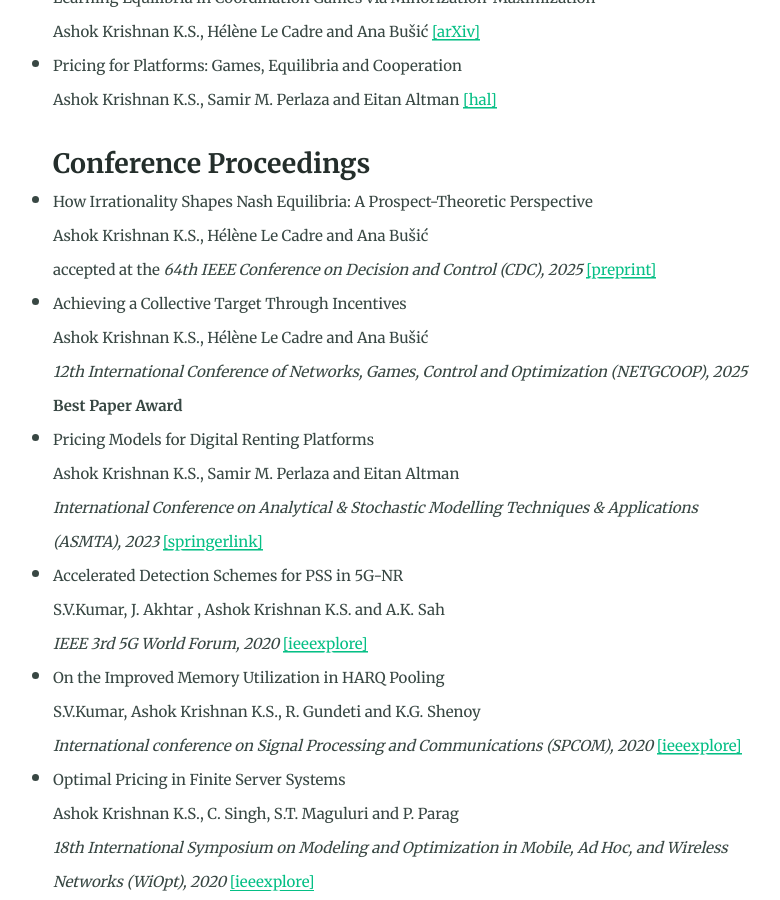
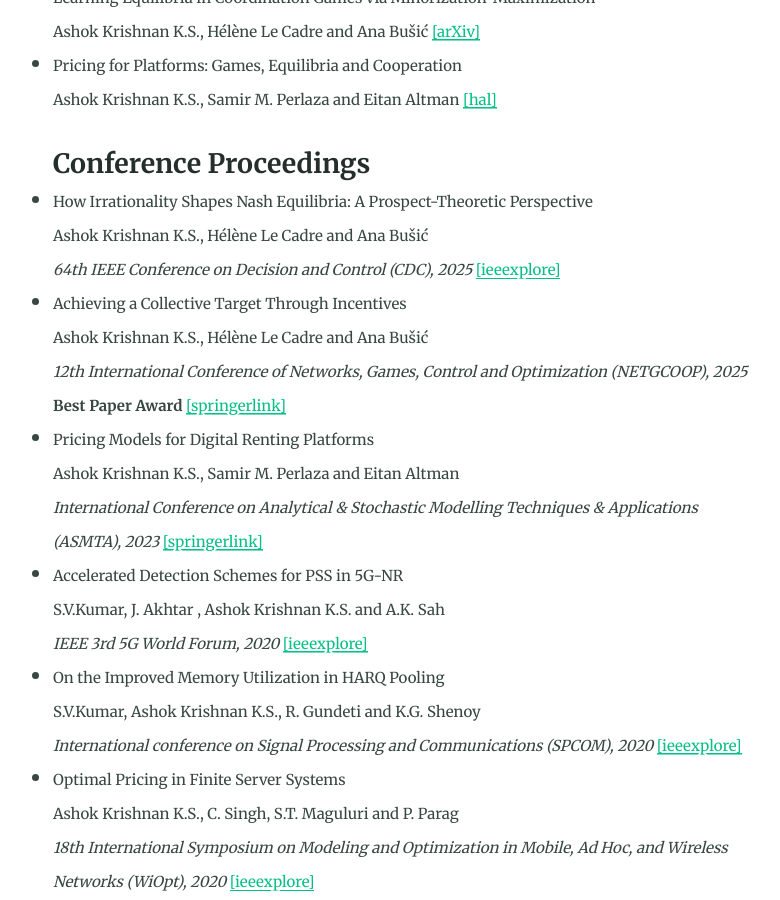
Before and after one commit to ashokkri/ashokkri.github.io, a Jekyll site: the page built from publications.md, in a window 1280 px wide and 900 px high, scrolled down 890 px. Shown: the whole window, without its empty margins (230-1010 px from the left). Built offline with Jekyll 4.4.1, drawn with Linux system fonts in a browser that asks for light colours.

Commit message:
Update publications.md

```diff
--- a/publications.md
+++ b/publications.md
@@ -34,11 +34,11 @@ feature_image: "https://picsum.photos/1300/400?image=989"
 
 - <small>How Irrationality Shapes Nash Equilibria: A Prospect-Theoretic Perspective
    Ashok Krishnan K.S., Hélène Le Cadre and Ana Bušić
-   accepted at the *64th IEEE Conference on Decision and Control (CDC), 2025* [[preprint]](https://hal.science/hal-05036781/)
+   *64th IEEE Conference on Decision and Control (CDC), 2025* [[ieeexplore]](https://ieeexplore.ieee.org/abstract/document/11312199)
 
 - <small> Achieving a Collective Target Through Incentives
    Ashok Krishnan K.S., Hélène Le Cadre and Ana Bušić
-   *12th International Conference of Networks, Games, Control and Optimization (NETGCOOP), 2025*  **Best Paper Award**
+   *12th International Conference of Networks, Games, Control and Optimization (NETGCOOP), 2025*  **Best Paper Award** [[springerlink]](https://link.springer.com/chapter/10.1007/978-3-032-09315-8_6)
 
  - <small>Pricing Models for Digital Renting Platforms
    Ashok Krishnan K.S., Samir M. Perlaza and Eitan Altman
```
